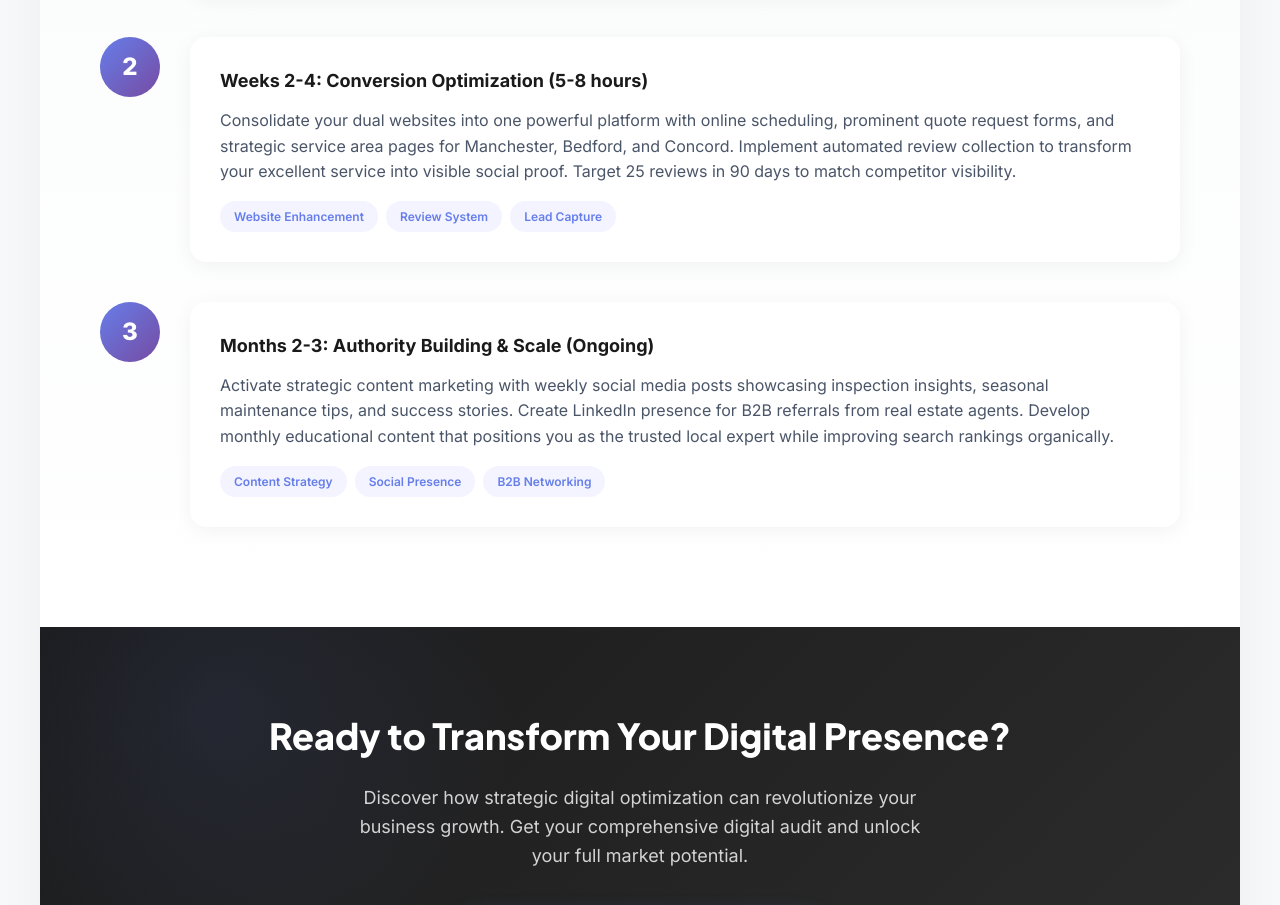
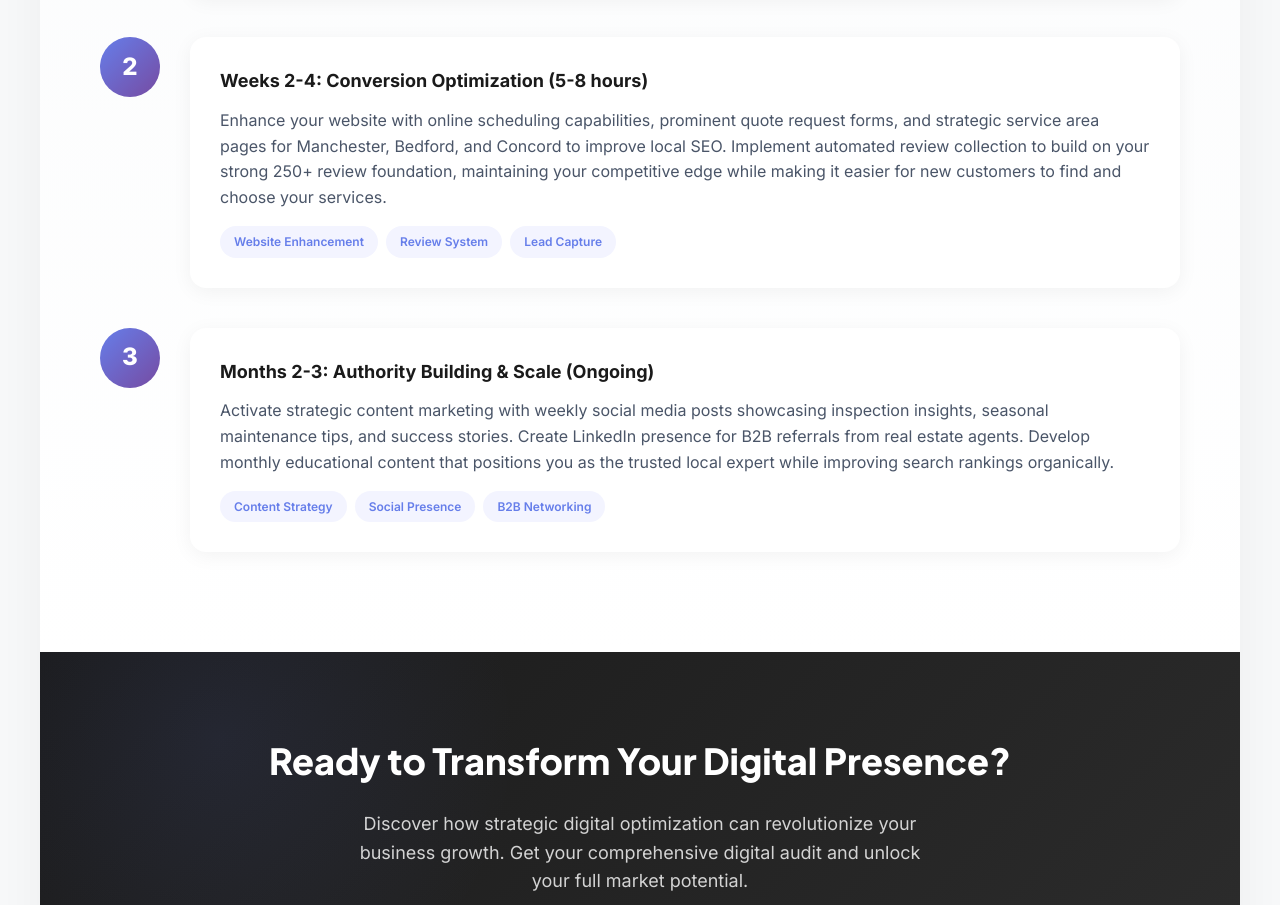
Before and after one commit to extramediumal/viewpoint, a plain HTML site: page index.html in a window 1280 px wide. Shown: the part 3493-4398 px from the top of the page. Drawn offline with Linux system fonts and the light colour scheme.

Commit message:
Update index.html

```diff
--- a/index.html
+++ b/index.html
@@ -676,7 +676,7 @@
                     <div class="timeline-content">
                         <div class="timeline-title">Weeks 2-4: Conversion Optimization (5-8 hours)</div>
                         <div class="timeline-description">
-                            Consolidate your dual websites into one powerful platform with online scheduling, prominent quote request forms, and strategic service area pages for Manchester, Bedford, and Concord. Implement automated review collection to transform your excellent service into visible social proof. Target 25 reviews in 90 days to match competitor visibility.
+                            Enhance your website with online scheduling capabilities, prominent quote request forms, and strategic service area pages for Manchester, Bedford, and Concord to improve local SEO. Implement automated review collection to build on your strong 250+ review foundation, maintaining your competitive edge while making it easier for new customers to find and choose your services.
                         </div>
                         <div class="timeline-tags">
                             <span class="tag">Website Enhancement</span>
```
